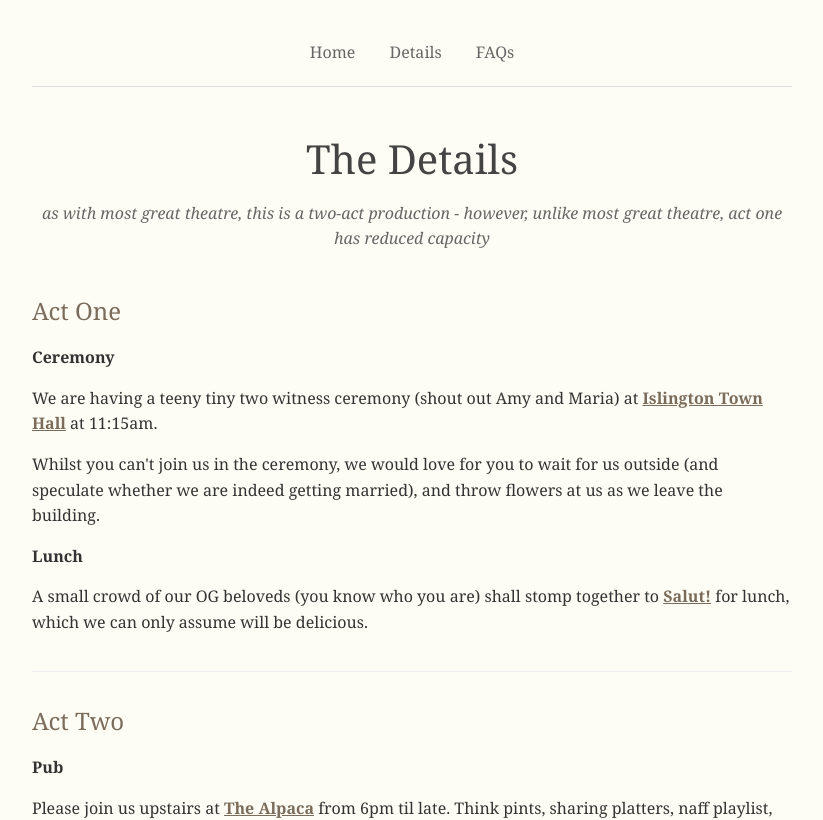
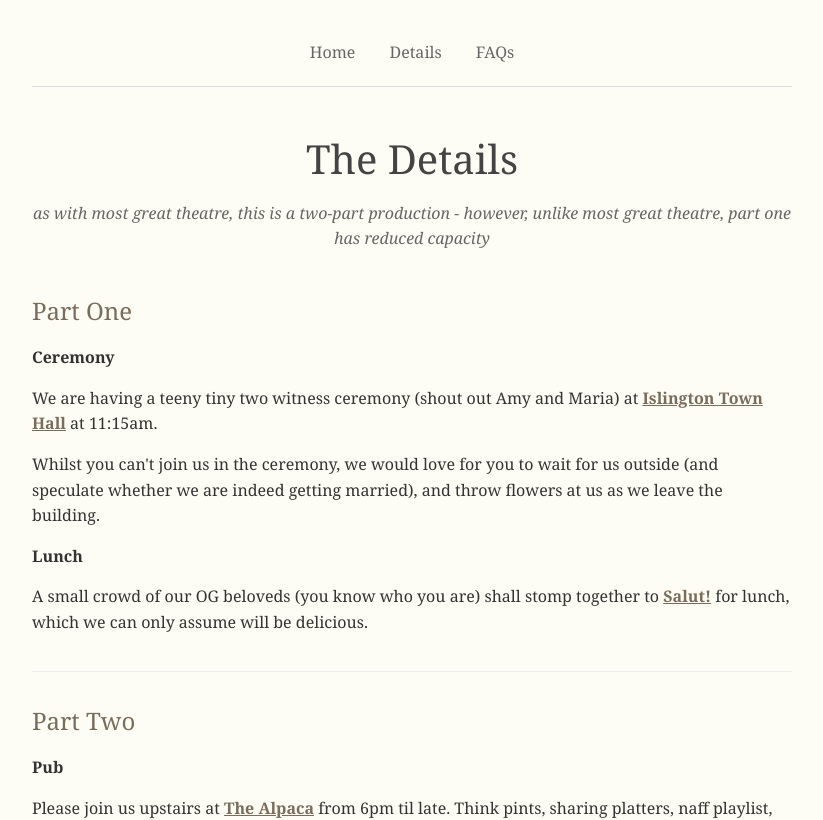
Before and after one commit to CEardley/chamelia-wedding, a Jekyll site: the page built from details.md, in a window 1280 px wide. Shown: the top 820 px of the page, without its empty margins (228-1051 px from the left). Built offline with Jekyll 4.4.1, drawn with Linux system fonts in a browser that asks for light colours.

Commit message:
act -> part

```diff
--- a/details.md
+++ b/details.md
@@ -5,10 +5,10 @@ title: Details
 
 # The Details
 
-<p class="subtitle">as with most great theatre, this is a two-act production - however, unlike most great theatre, act one has reduced capacity</p>
+<p class="subtitle">as with most great theatre, this is a two-part production - however, unlike most great theatre, part one has reduced capacity</p>
 
 <div class="section">
-<h2>Act One</h2>
+<h2>Part One</h2>
 
 <p><strong>Ceremony</strong></p>
 
@@ -22,7 +22,7 @@ title: Details
 </div>
 
 <div class="section">
-<h2>Act Two</h2>
+<h2>Part Two</h2>
 
 <p><strong>Pub</strong></p>
 
```
